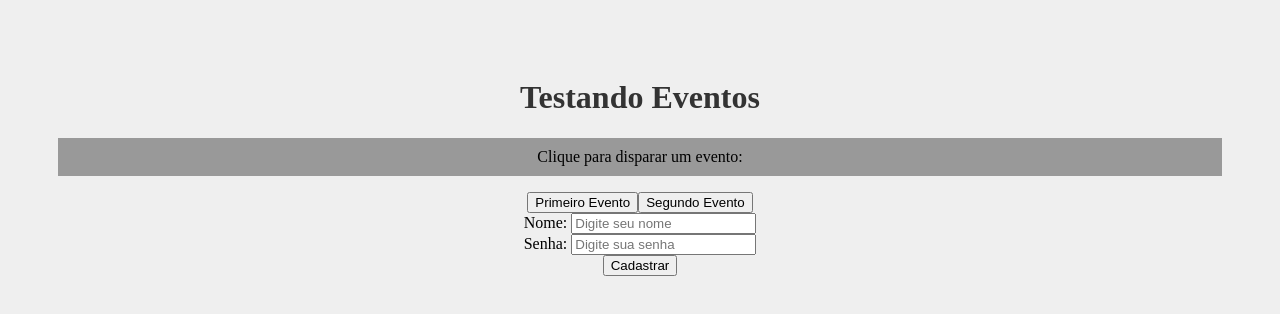
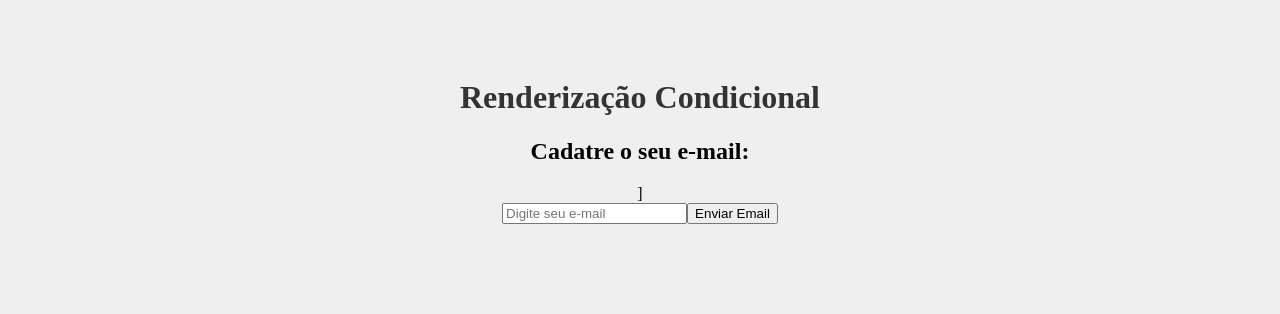
Before and after one commit to Guiberti/Aprendizado-React, a React (Create React App) app: page / in a window 1280 px wide. Shown: the top 314 px of the page. Built offline with nearby package versions, Linux system fonts and the light colour scheme.

Commit message:
renderizacao condicional (if)

```diff
--- a/src/App.tsx
+++ b/src/App.tsx
@@ -1,14 +1,12 @@
 import React from "react";
-import Evento from "./components/Evento";
-import Form from "./components/Form";
+import Condicional from "./components/Condicional";
 
 function App() {
 
     return (
         <div className="App">
-            <h1>Testando Eventos</h1>
-            <Evento/>
-            <Form/>
+            <h1>Renderização Condicional</h1>
+            <Condicional/>
         </div>
     );
 }
--- /dev/null
+++ b/src/components/Condicional.tsx
@@ -0,0 +1,38 @@
+import {useState} from "react";
+
+function Condicional() {
+
+    const [email, setEmail] = useState<string>("");
+    const [userEmail, setUserEmail] = useState<string>('')
+
+    function enviarEmail(e: any) {
+        e.preventDefault();
+        setUserEmail(email);
+        console.log(userEmail);
+    }
+
+    function limparEmail() {
+        setUserEmail('');
+    }
+
+    return (
+        <div>
+            <h2>Cadatre o seu e-mail:</h2>]
+            <form>
+                <input type="email" placeholder="Digite seu e-mail"
+                       onChange={(e) => setEmail(e.target.value)}/>
+                <button onClick={enviarEmail}>Enviar Email</button>
+                {userEmail && (
+                    <div>
+                        <p>O e-mail do usuário é: {userEmail}</p>
+                        <button onClick={limparEmail}>Limpar Email</button>
+                    </div>
+                )}
+            </form>
+        </div>
+    )
+
+}
+
+
+export default Condicional;
```
